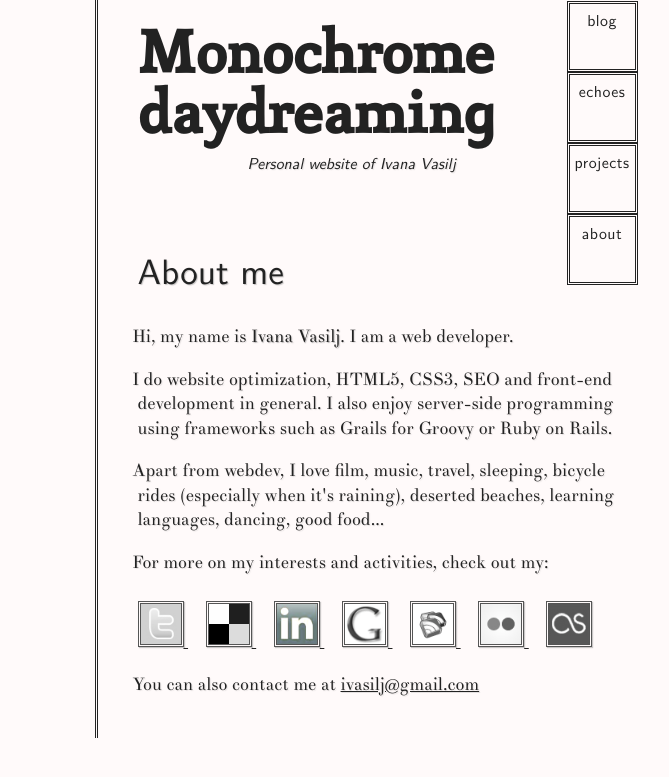
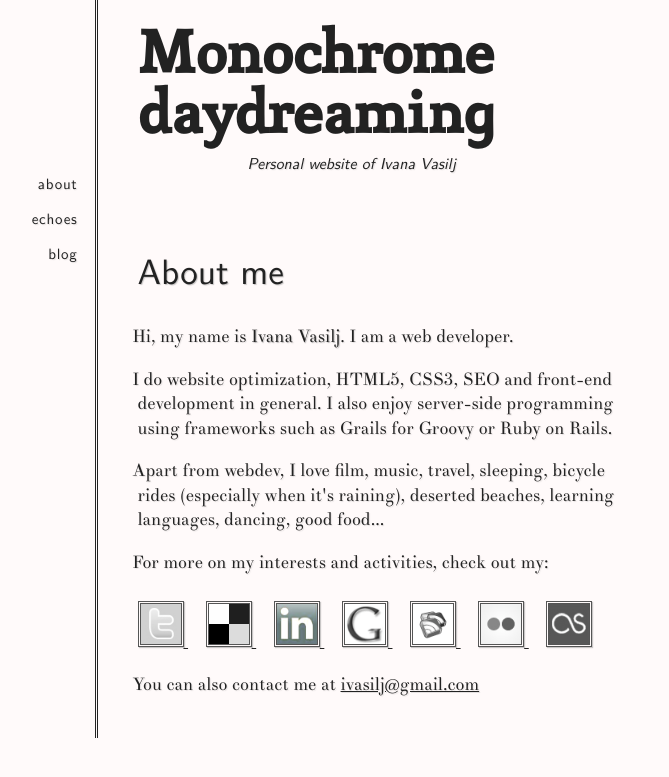
Before and after one commit to ivana/ivana.github.com, a Jekyll site: the page built from index.html, in a window 1280 px wide. Shown: the top 777 px of the page, without its empty margins (274-943 px from the left). Built offline with Jekyll 4.4.1, drawn with Linux system fonts in a browser that asks for light colours.

Commit message:
navigation to the left of left border, no more ugly double bordered boxes

```diff
--- a/_layouts/default.html
+++ b/_layouts/default.html
@@ -18,21 +18,21 @@
 
     <header>
 
-      <nav>
-        <ol>
-          <li>blog</li>
-          <li>echoes</li>
-          <li>projects</li>
-          <li>about</li>
-        </ol>
-      </nav>
-
       <a href="/">
         <hgroup>
           <h1>Monochrome daydreaming</h1>
           <h2>Personal website of Ivana Vasilj</h2>
         </hgroup>
       </a>
+
+      <nav>
+        <ol>
+          <li>about</li>
+          <li>echoes</li>
+          <li>blog</li>
+          <!--<li>projects</li>-->
+        </ol>
+      </nav>
 
     </header>
 
--- a/style.css
+++ b/style.css
@@ -29,16 +29,12 @@ p { text-shadow:1px 1px 1px rgba(120, 120, 120, 0.2) }
 
 /* nav */
 nav {
-  float:right;
-  font-size:.9em;
-  margin-top:-25px;
+  position:relative; bottom:3px; right:560px;
+  text-shadow:1px 1px 1px rgba(120, 120, 120, 0.2);
 }
   nav li {
-    width:65px; height:65px;
-    border:3px double;
-    letter-spacing:0.03em;
-    line-height:2em;
-    text-align:center;
+    letter-spacing:0.05em;
+    line-height:2.35em; font-size:.85em; text-align:right;
   }
 
 /* images */
```
